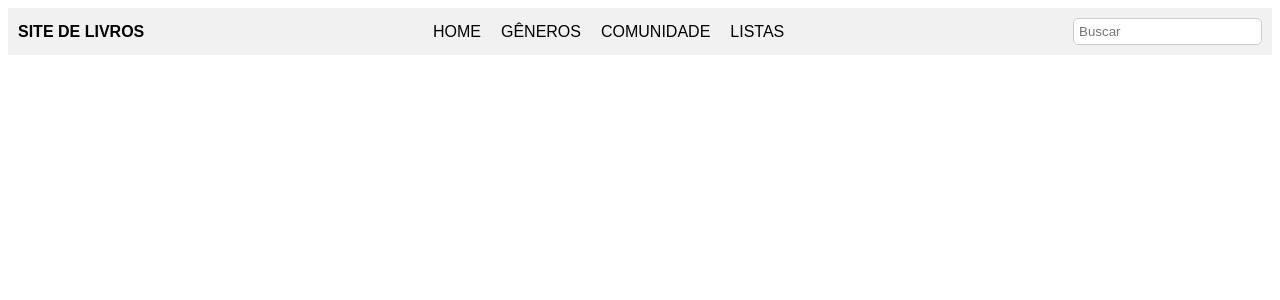
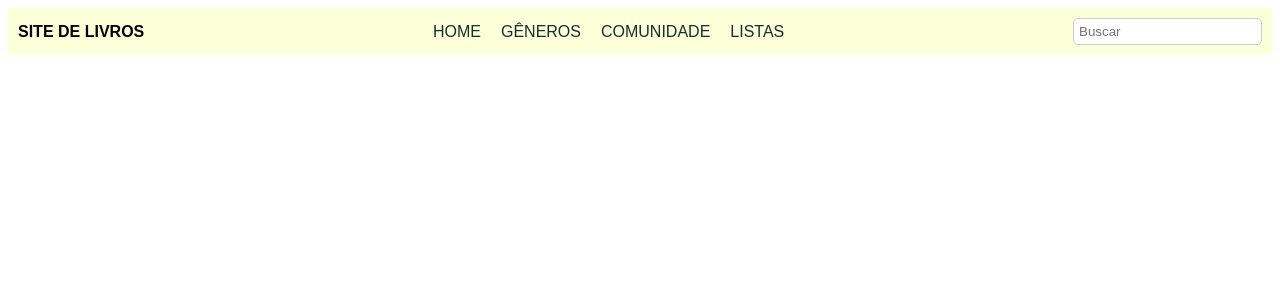
Before and after one commit to anajuAndrade/BookBox_BRADWEB, a React (Vite) app: page / in a window 1280 px wide. Shown: the top 300 px of the page. Built offline with nearby package versions, Linux system fonts and the light colour scheme.

Commit message:
Paleta de Cores no CSS

```diff
--- a/src/App.css
+++ b/src/App.css
@@ -4,7 +4,8 @@
 }
 
 .cabecalhoo {
-  background-color: #f1f1f1;
+  /* background-color: #f1f1f1; */
+  background-color: var(--creme);
   padding: 10px;
   display: flex;
   justify-content: space-between;
@@ -22,7 +23,7 @@
 
 .telasNavegacao a {
   text-decoration: none;
-  color: black;
+  color: var(--verde);
 }
 
 .pesquisa {
--- a/src/index.css
+++ b/src/index.css
@@ -1,19 +1,23 @@
-/*:root {
+:root {
   font-family: Inter, system-ui, Avenir, Helvetica, Arial, sans-serif;
   line-height: 1.5;
   font-weight: 400;
 
   color-scheme: light dark;
-  color: rgba(255, 255, 255, 0.87);
-  background-color: #242424;
-
   font-synthesis: none;
   text-rendering: optimizeLegibility;
   -webkit-font-smoothing: antialiased;
   -moz-osx-font-smoothing: grayscale;
+
+  --cremeClaro: #feffed;
+  --creme: #fdffd9;
+  --ocre: #fff0b8;
+  --laranja: #ffd6a3;
+  --salmao: #faad8e;
+  --verde: #142f30;
 }
 
-a {
+/* a {
   font-weight: 500;
   color: #646cff;
   text-decoration: inherit;
```
